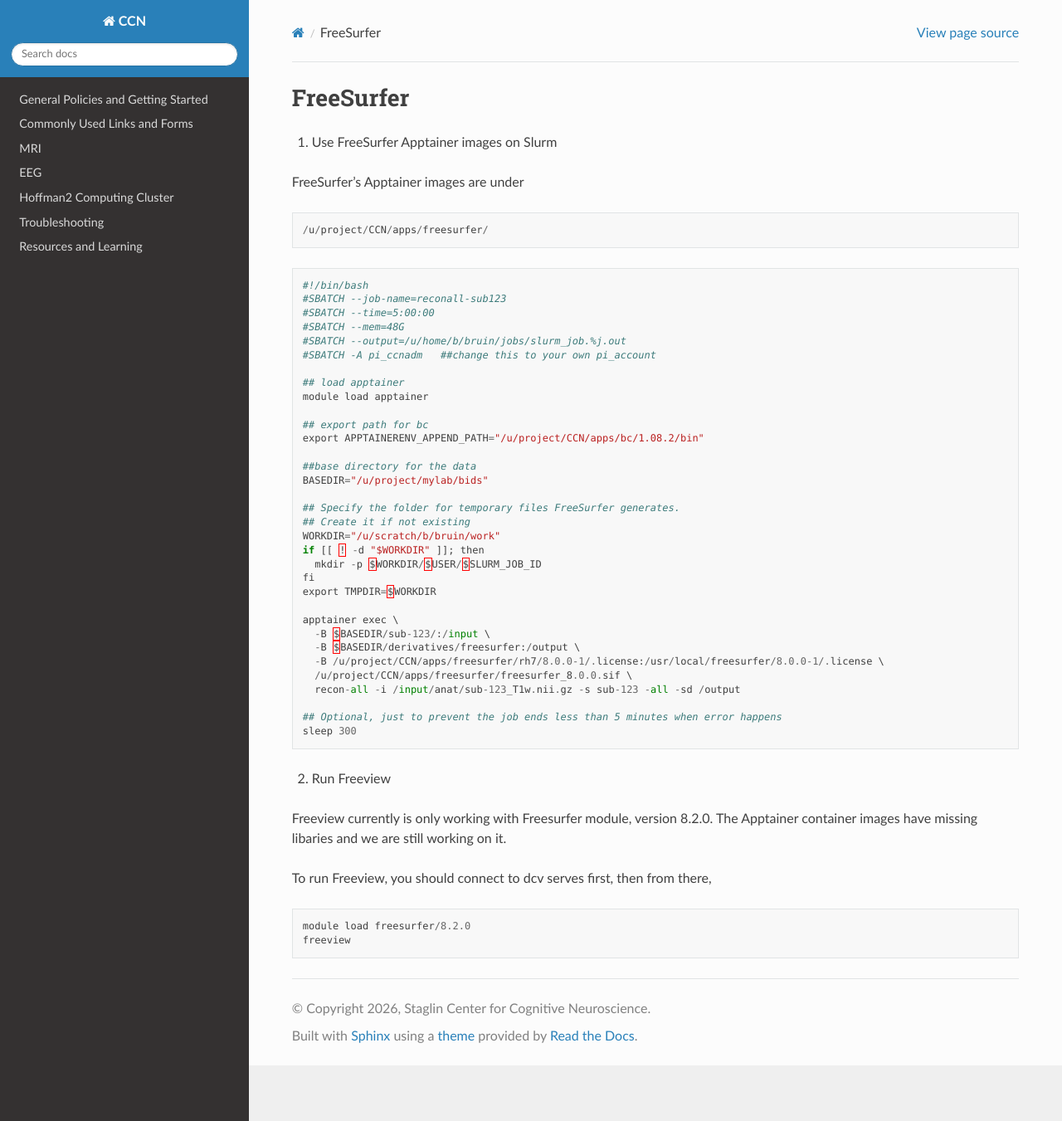
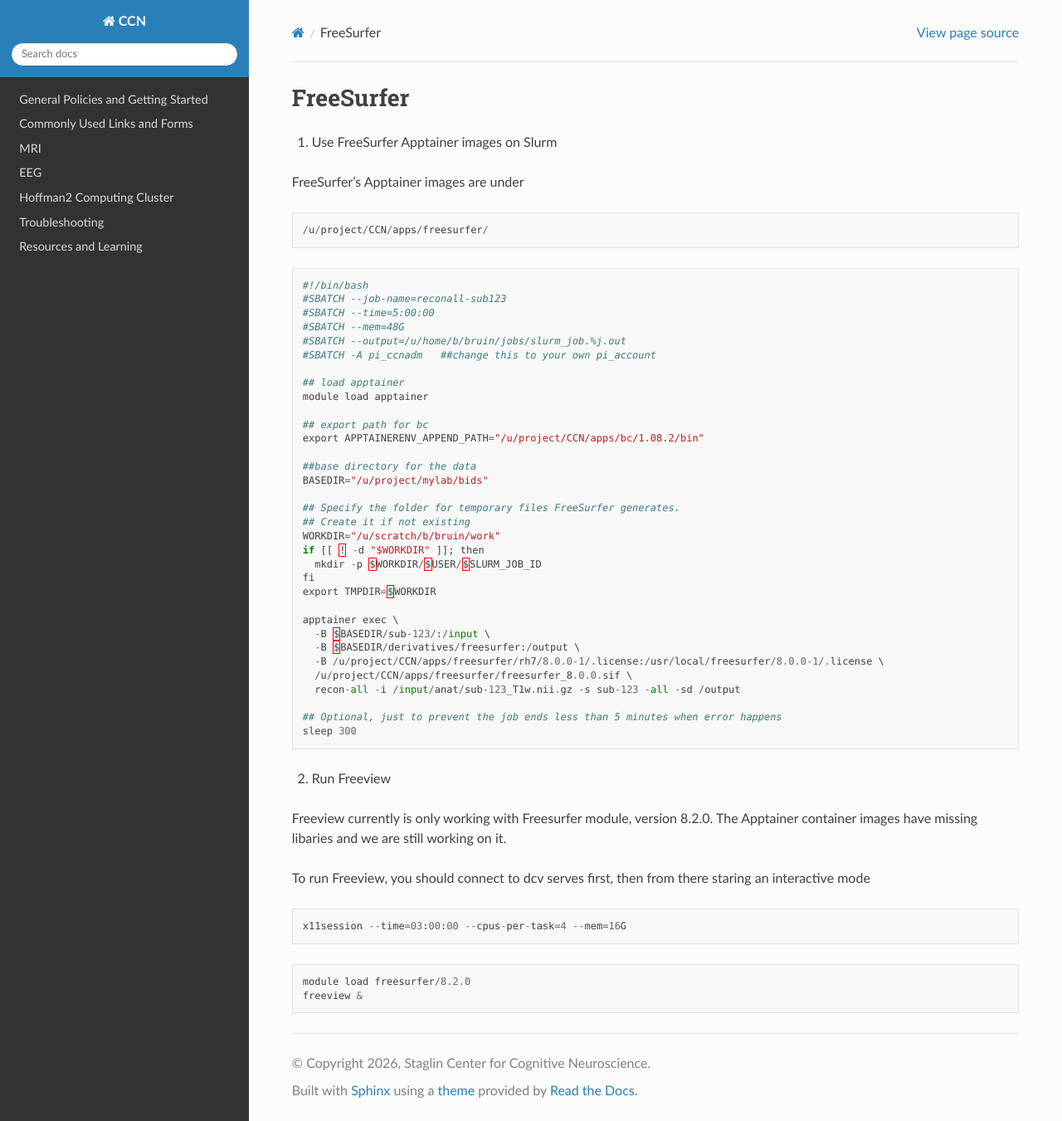
Before and after one commit to CCN-Support/CCN_Wiki, a Sphinx documentation site: the page built from docs/source/hoffman2_freesurfer.rst, in a window 1280 px wide and 1351 px high. Shown: the whole window at 83% size. Built offline with Sphinx 7.4.7 and the Read the Docs theme 3.1.0, drawn with Linux system fonts in a browser that asks for light colours.

Commit message:
Update hoffman2_freesurfer.rst

```diff
--- a/docs/source/hoffman2_freesurfer.rst
+++ b/docs/source/hoffman2_freesurfer.rst
@@ -51,9 +51,13 @@
 
 Freeview currently is only working with Freesurfer module, version 8.2.0. The Apptainer container images have missing libaries and we are still working on it.
 
-To run Freeview, you should connect to dcv serves first, then from there,
+To run Freeview, you should connect to dcv serves first, then from there staring an interactive mode
+
+.. code-block:: python
+
+  x11session --time=03:00:00 --cpus-per-task=4 --mem=16G
 
 .. code-block:: python
 
   module load freesurfer/8.2.0
-  freeview
+  freeview &
```
